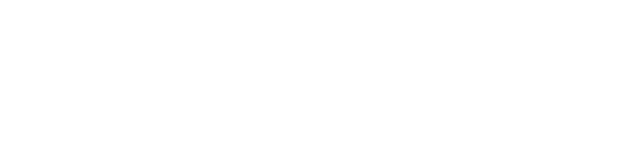
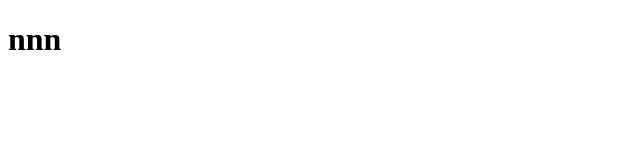
Before and after one commit to mdshovon420/nnn, a plain HTML site: page index.html in a window 1280 px wide. Shown: the whole page, without its empty margins (0-640 px from the left). Drawn offline with Linux system fonts and the light colour scheme.

Commit message:
first commit

```diff
--- a/index.html
+++ b/index.html
@@ -7,6 +7,6 @@
     <title>nnn</title>
 </head>
 <body>
-
+<h1>nnn</h1>
 </body>
 </html>
```
